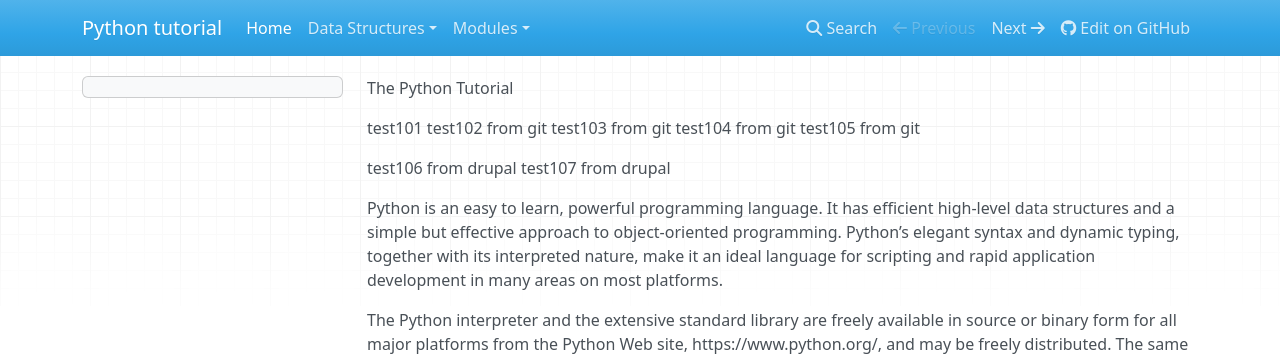
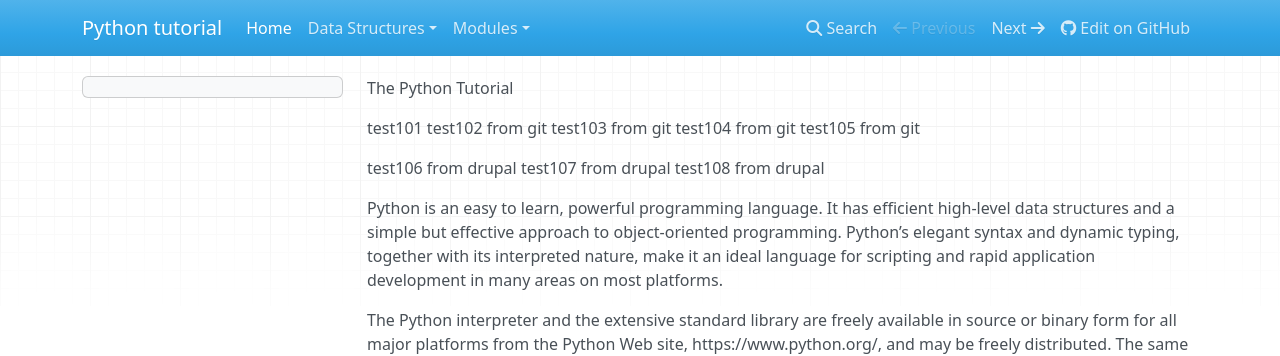
Before and after one commit to maplefu0602/doc-demo, an MkDocs documentation site: the page built from docs/index.md, in a window 1280 px wide and 947 px high. Shown: the top 356 px of the window. Built offline with MkDocs 1.6.1, drawn with Linux system fonts in a browser that asks for light colours; nearby versions of some CDN libraries; old or Windows-style settings are respelled for this version of MkDocs.

Commit message:
update content from book

```diff
--- a/docs/index.md
+++ b/docs/index.md
@@ -9,6 +9,7 @@ test105 from git
 
 test106 from drupal
 test107 from drupal
+test108 from drupal
 
 
 
```
